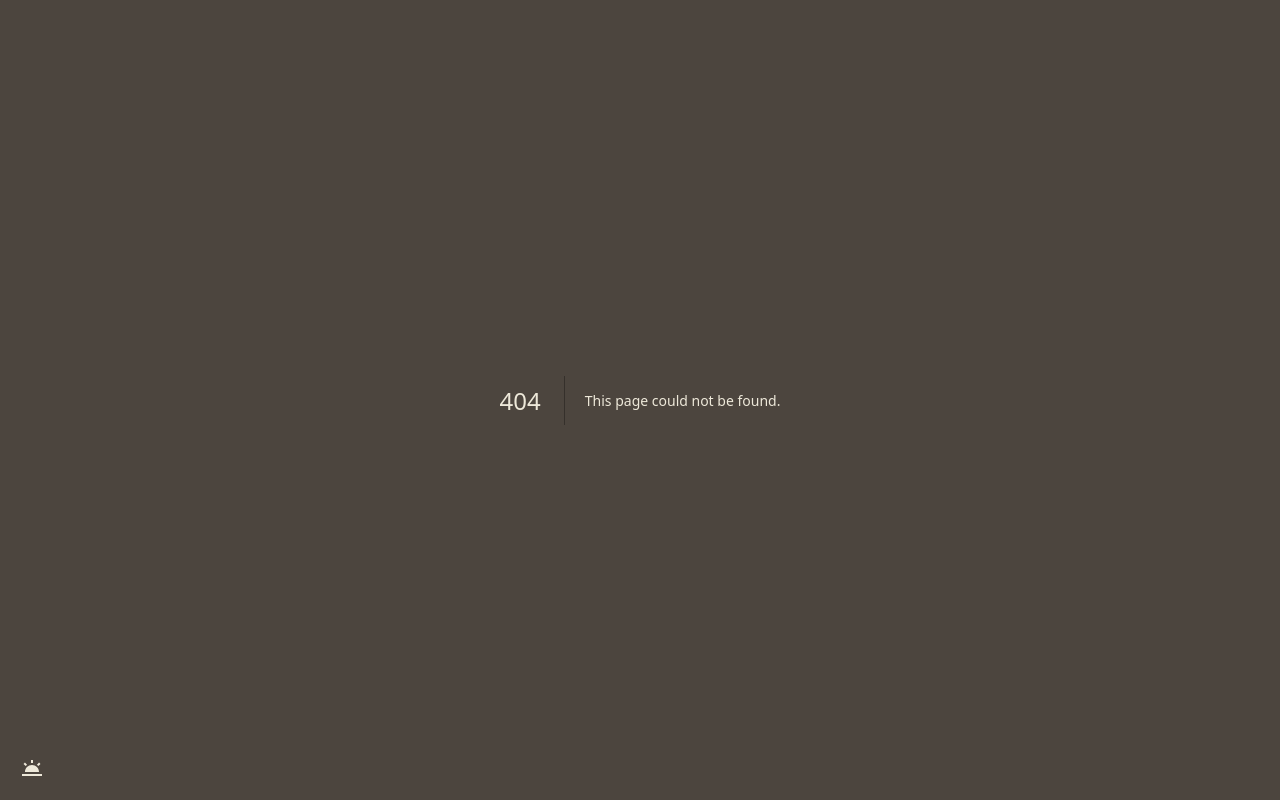
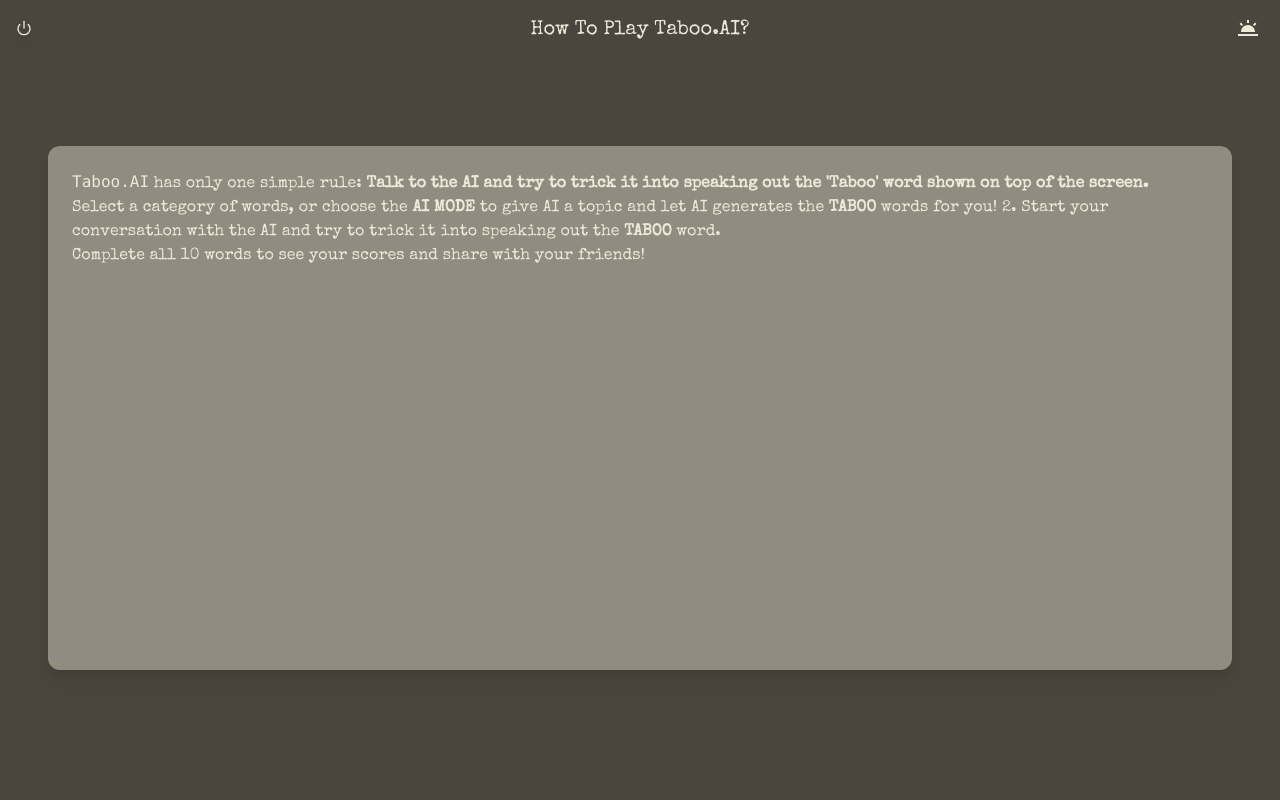
Before and after one commit to xmliszt/taboo-ai, a Next.js app: page /rule in a window 1280 px wide. Before the commit this address had no page. Built offline with nearby package versions, Linux system fonts and the light colour scheme; a web font is replaced by a local one.

Commit message:
Feature: Rules

```diff
--- a/app/layout.tsx
+++ b/app/layout.tsx
@@ -48,7 +48,9 @@
               : (pathName?.match(/^\/level\/\d*/)?.length ?? 0 > 0) ||
                 pathName === "/result"
               ? "top-4 lg:top-3.5 left-12 lg:left-20"
-              : pathName === "/levels" || pathName === "/ai"
+              : pathName === "/levels" ||
+                pathName === "/ai" ||
+                pathName === "/rule"
               ? "top-4 right-5 lg:top-3.5"
               : "bottom-5 left-5"
           } opacity-100 hover:animate-pulse transition-all text-2xl lg:text-5xl ${
--- a/app/page.tsx
+++ b/app/page.tsx
@@ -1,10 +1,17 @@
 import Link from "next/link";
+import { BsFillQuestionDiamondFill } from "react-icons/bs";
 
 export default function HomePage() {
   const title = "Taboo.AI";
 
   return (
     <main className="h-full w-full overflow-auto">
+      <Link
+        href="/rule"
+        className="text-white dark:text-neon-red-light text-xl lg:text-3xl fixed z-40 top-5 right-5 hover:animate-pulse"
+      >
+        <BsFillQuestionDiamondFill />
+      </Link>
       <section className="flex flex-col justify-center items-center h-full w-screen gap-16">
         <h1 className="text-center text-5xl lg:text-8xl drop-shadow-lg">
           {title}
--- /dev/null
+++ b/app/rule/page.tsx
@@ -0,0 +1,32 @@
+import BackButton from "../(components)/BackButton";
+import path from "path";
+import fs from "fs";
+import ReactMarkdown from "react-markdown";
+
+function fetchRule(): string | null {
+  try {
+    const filePath = path.join(process.cwd(), "app/rule/rule.json");
+    const jsonData = fs.readFileSync(filePath, "utf-8");
+    var rules = JSON.parse(jsonData).content as string;
+    return rules;
+  } catch (err) {
+    return null;
+  }
+}
+
+export default function RulePage() {
+  const rule = fetchRule();
+  return (
+    <>
+      <BackButton />
+      <h1 className="fixed w-full top-4 lg:top-6 text-center text-xl lg:text-3xl">
+        How To Play Taboo.AI?
+      </h1>
+      <article className="w-full h-full pt-20 pb-16 px-12 bg-black dark:bg-neon-black flex justify-center items-center overflow-hidden">
+        <ReactMarkdown className="w-full lg:w-[80%] h-[80%] bg-gray dark:bg-neon-gray dark:text-neon-white text-white p-6 rounded-xl drop-shadow-xl overflow-y-scroll">
+          {rule ?? "Cannot load the rules. Please reload!"}
+        </ReactMarkdown>
+      </article>
+    </>
+  );
+}
--- /dev/null
+++ b/app/rule/rule.json
@@ -0,0 +1,3 @@
+{
+  "content": "`Taboo.AI` has only one simple rule: **Talk to the AI and try to trick it into speaking out the 'Taboo' word shown on top of the screen.**\n\n1. Select a category of words, or choose the **AI MODE** to give AI a topic and let AI generates the **TABOO** words for you! 2. Start your conversation with the AI and try to trick it into speaking out the **TABOO** word. \n\n 3. Complete all 10 words to see your scores and share with your friends!"
+}
--- a/package.json
+++ b/package.json
@@ -21,6 +21,7 @@
     "react": "18.2.0",
     "react-dom": "18.2.0",
     "react-icons": "^4.7.1",
+    "react-markdown": "^8.0.4",
     "react-toastify": "^9.1.1",
     "tailwind-scrollbar-hide": "^1.1.7",
     "typescript": "4.9.4",
```
Also changed, not shown: 1 other file (tests, documents, lock files or other folders).
